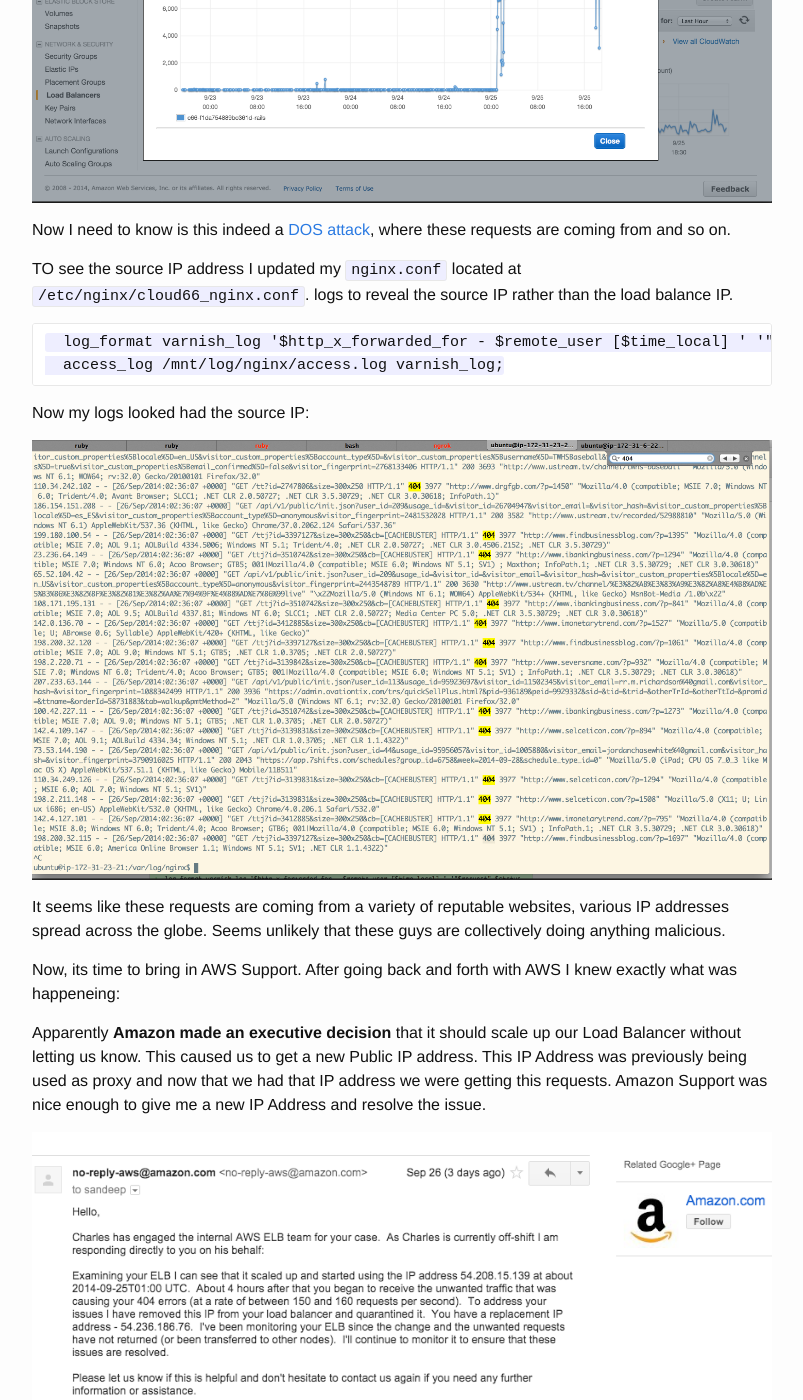
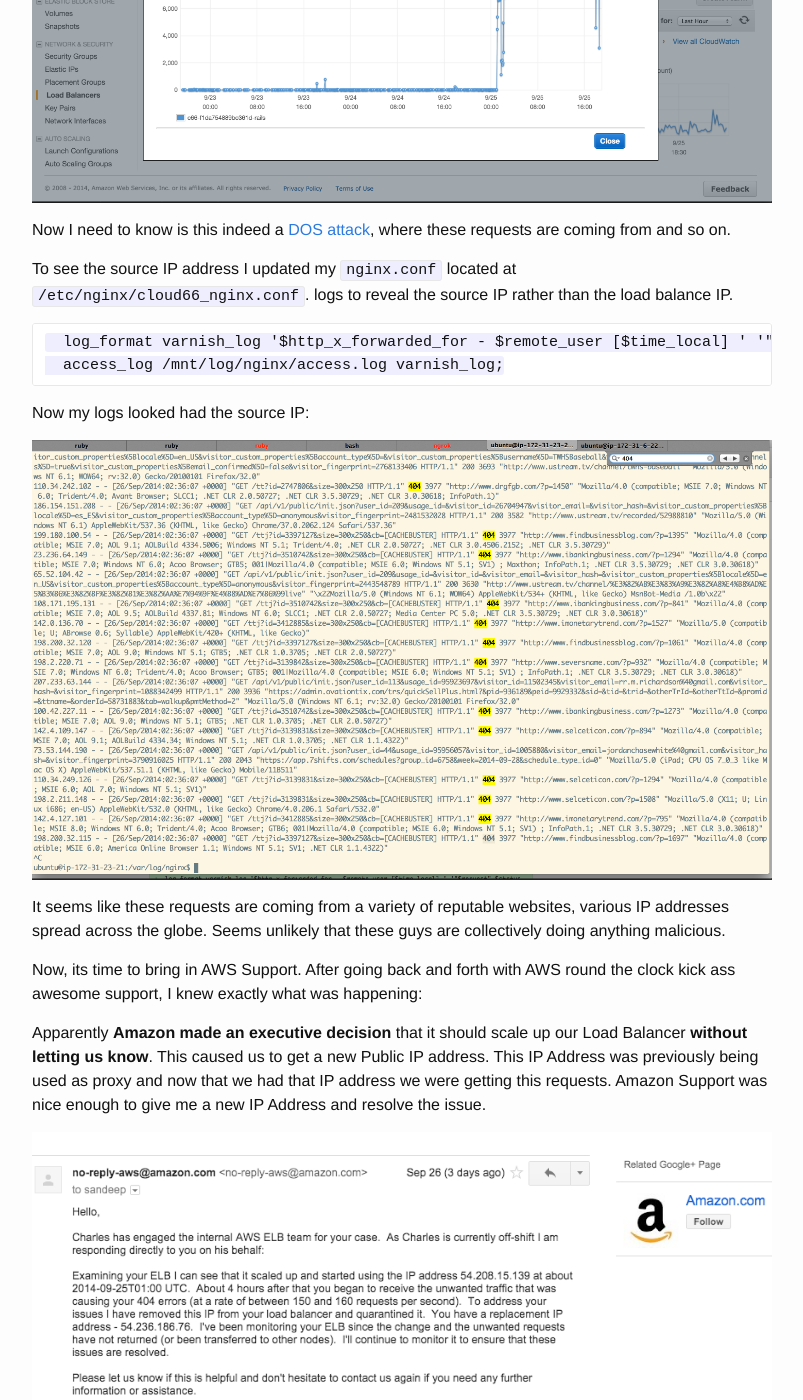
Before and after one commit to sandeep45/sandeep45.github.io, a Jekyll site: the page built from _posts/2014-09-29-too-many-ttj-requests.md, in a window 1280 px wide and 1400 px high, scrolled down 1907 px. Shown: the whole window, without its empty margins (238-1041 px from the left). Built offline with Jekyll 4.4.1, drawn with Linux system fonts in a browser that asks for light colours.

Commit message:
minor edits

````diff
--- a/_posts/2014-09-29-too-many-ttj-requests.md
+++ b/_posts/2014-09-29-too-many-ttj-requests.md
@@ -41,11 +41,10 @@
 
 ![404 on AWS ELB](/assets/post1/404_on_elb.png)
 
-Now I need to know is this indeed a
-[DOS attack](http://en.wikipedia.org/wiki/Denial-of-service_attack),
+Now I need to know is this indeed a [DOS attack](http://en.wikipedia.org/wiki/Denial-of-service_attack),
 where these requests are coming from and so on.
 
-TO see the source IP address I updated my `nginx.conf` located at `/etc/nginx/cloud66_nginx.conf`.
+To see the source IP address I updated my `nginx.conf` located at `/etc/nginx/cloud66_nginx.conf`.
  logs to reveal the source IP rather than the load balance IP.
 
 ```
@@ -57,12 +56,13 @@
 
 ![log with source ip](/assets/post1/logs_with_ip.png)
 
-It seems like these requests are coming from a variety of reputable websites, various IP addresses spread across the globe.
-Seems unlikely that these guys are collectively doing anything malicious.
+It seems like these requests are coming from a variety of reputable websites,
+various IP addresses spread across the globe. Seems unlikely that these guys are collectively doing anything malicious.
 
-Now, its time to bring in AWS Support. After going back and forth with AWS I knew exactly what was happeneing:
+Now, its time to bring in AWS Support. After going back and forth with AWS round the clock kick ass awesome support,
+I knew exactly what was happening:
 
-Apparently **Amazon made an executive decision** that it should scale up our Load Balancer without letting us know.
+Apparently **Amazon made an executive decision** that it should scale up our Load Balancer **without letting us know**.
 This caused us to get a new Public IP address. This IP Address was previously being
 used as proxy and now that we had that IP address we were getting this requests.
 Amazon Support was nice enough to give me a new IP Address and resolve the issue.
````
